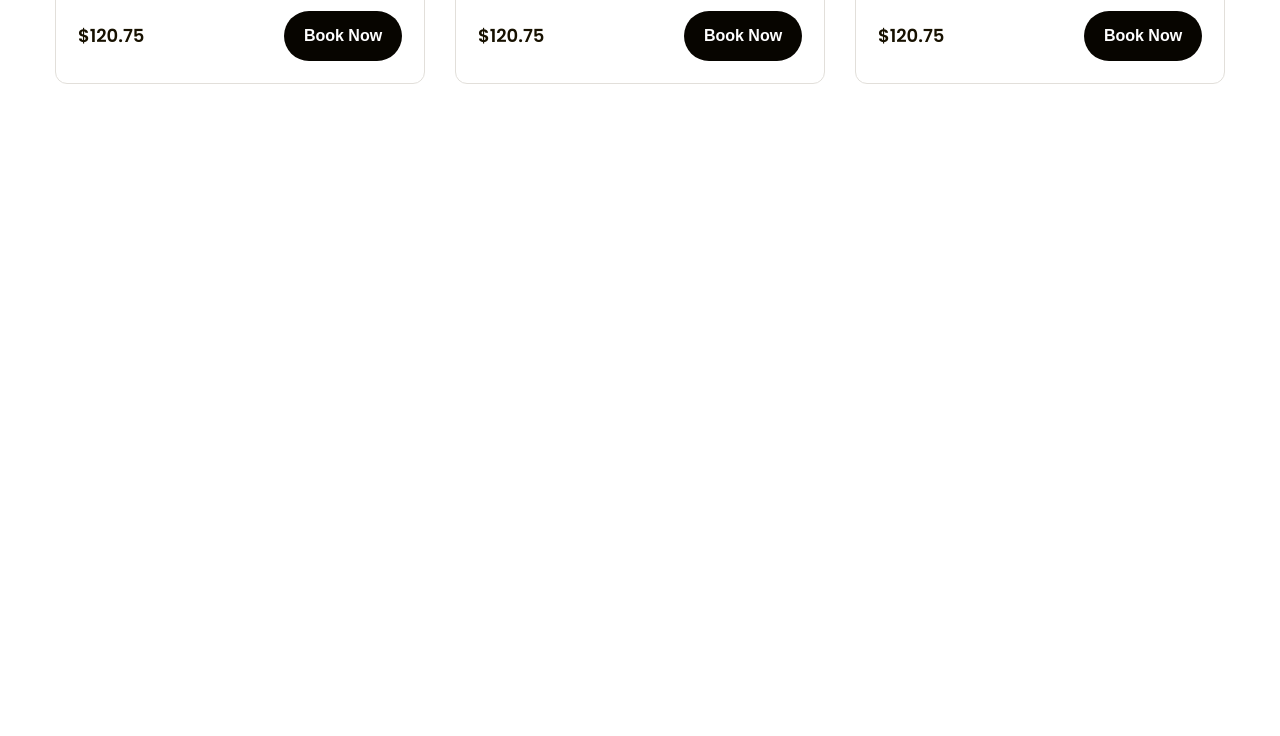
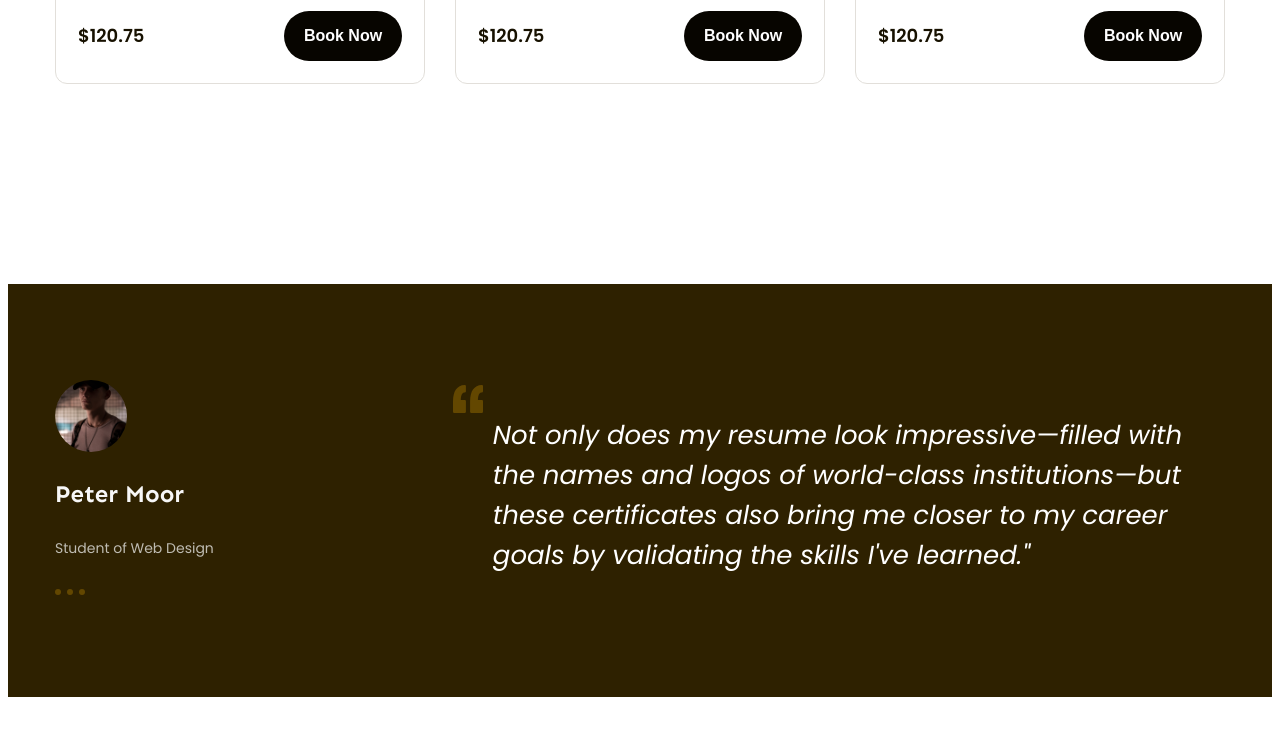
Before and after one commit to Nglg16/Bai90, a plain HTML site: page index.html in a window 1280 px wide. Shown: the part 1758-2494 px from the top of the page. Drawn offline with Linux system fonts and the light colour scheme.

Commit message:
p8.feedback

```diff
--- a/assets/css/style.css
+++ b/assets/css/style.css
@@ -420,3 +420,73 @@ color: #171100;
     background: var(--primary-color);
     cursor: pointer;
 }
+
+/* ================Feedback================== */
+
+.feedback{
+    margin-top: 135px;
+   background: #2E2100;
+   padding: 96px 0;
+
+}
+
+ .feedback-item{
+display: flex;
+}
+
+ .feedback-item .avt{
+    width: 72px;
+     height: 72px;
+     border-radius: 50%;
+     object-fit: cover;
+}
+
+.feedback-item .info .member-name{
+    margin-top: 18px;
+    font-family: var(--font-heading);
+   font-size: 2.4rem;
+font-weight: 700;
+line-height: 34px;
+color: #F7F7F7;
+}
+
+.feedback-item .info .desc{
+    margin-top: 4px;
+font-size: 1.4rem;
+line-height: 26px;
+color: #BFBCB2;
+
+}
+
+.feedback-item .dots{
+    display: flex;
+    margin-top: 28px;
+ gap: 6px;
+}
+
+.feedback-item .dot{
+    width: 6px;
+height: 6px;
+background: #634700;
+border-radius: 50%;
+}
+
+.feedback-item .dot:hover{
+    background: var(--primary-color);
+    cursor: pointer;
+}
+
+.feedback-item .content{
+    width: 66%;
+    margin-left: auto;
+    margin-top: 5px;
+}
+
+.feedback-item .content blockquote{
+
+font-size: 2.6rem;
+font-style: italic;
+line-height: 40px;
+color: #FFFFFF;
+margin-top: -5px;
+}
--- a/index.html
+++ b/index.html
@@ -203,6 +203,33 @@
                </div>
             </div>
         </div>
+
+        <!-- Feedback -->
+           <div class="feedback">
+            <div class="main-content">
+                <div class="feedback-list">
+                    <div class="feedback-item">
+                        <!-- feedback-right -->
+                          <div class="info">
+                            <img src="./assets/img/avt.jpg" alt="" class="avt">
+                            <p class="member-name">Peter Moor</p>
+                            <p class="desc">Student of Web Design</p>
+                            <div class="dots">
+                                <span class="dot"></span>
+                                <span class="dot"></span>
+                                <span class="dot"></span>
+                            </div>
+                        </div>
+                            <!-- feedback-left -->
+                           <div class="content">
+                            <img src="./assets/icon/Vector.svg" alt="" class="open-quotes">
+                            <blockquote>Not only does my resume look impressive—filled with the names and logos of world-class institutions—but these certificates also bring me closer to my career goals by validating the skills I've learned." </blockquote>
+                           </div>
+                    </div>
+                </div>
+            </div>
+           </div>
+
      </main>
 </body>
 </html>
```
Also changed, not shown: assets/icon/Vector.svg (added), assets/img/avt.jpg (added).
